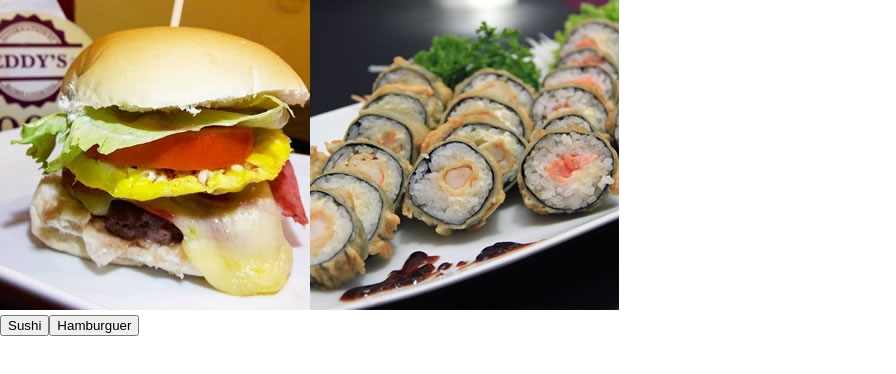
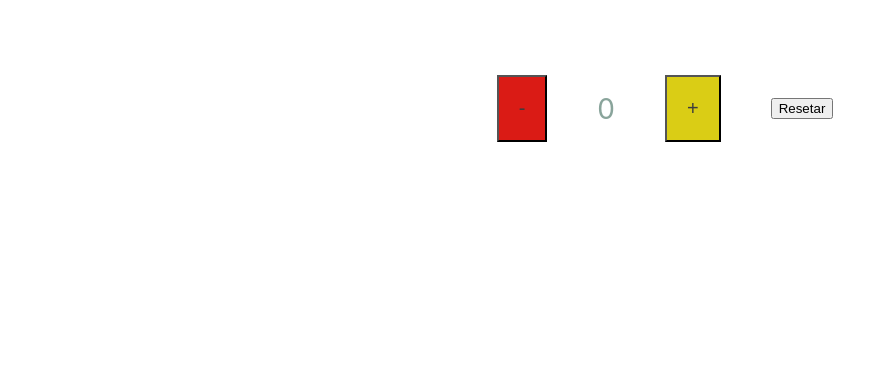
Before and after one commit to ilzamcmed/react, a React (Create React App) app in the folder projeto-react/: page / in a window 1280 px wide. Shown: the top 374 px of the page, without its empty margins (0-896 px from the left). Built offline with nearby package versions, Linux system fonts and the light colour scheme.

Commit message:
ajustes de codigo

```diff
--- a/projeto-react/src/App.js
+++ b/projeto-react/src/App.js
@@ -1,12 +1,13 @@
 import React from 'react';
 import './App.css';
-import SectionFood from './componets/SectionFood/SectionFood';
+import Contador from './componets/Contador/Contador'
 
 
 function App() {
   return (
     <div>
-        <SectionFood />
+       <Contador />
+
     </div>
   );
 }
--- a/projeto-react/src/componets/SectionFood/SectionFood.js
+++ b/projeto-react/src/componets/SectionFood/SectionFood.js
@@ -8,7 +8,8 @@ class SectionFood extends React.Component {
     constructor() {
         super()
         this.state = {
-            imagemFood: combo
+            imagemFood: combo,
+            visivel: false
         }
     }
 
@@ -31,6 +32,7 @@ class SectionFood extends React.Component {
                     }>Hamburguer</button>
               </div>
           </div>
+
         )
     }
 
```
